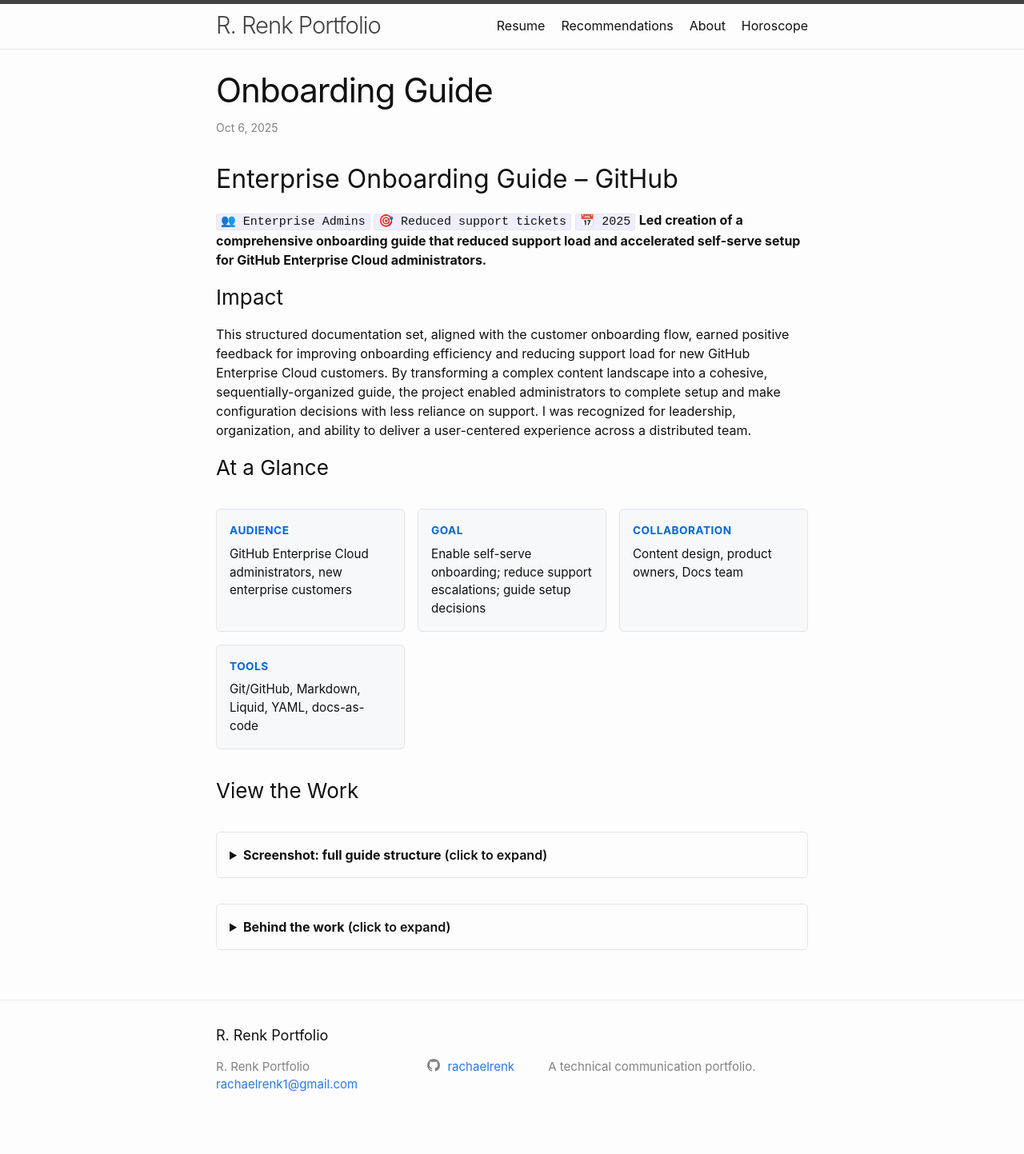
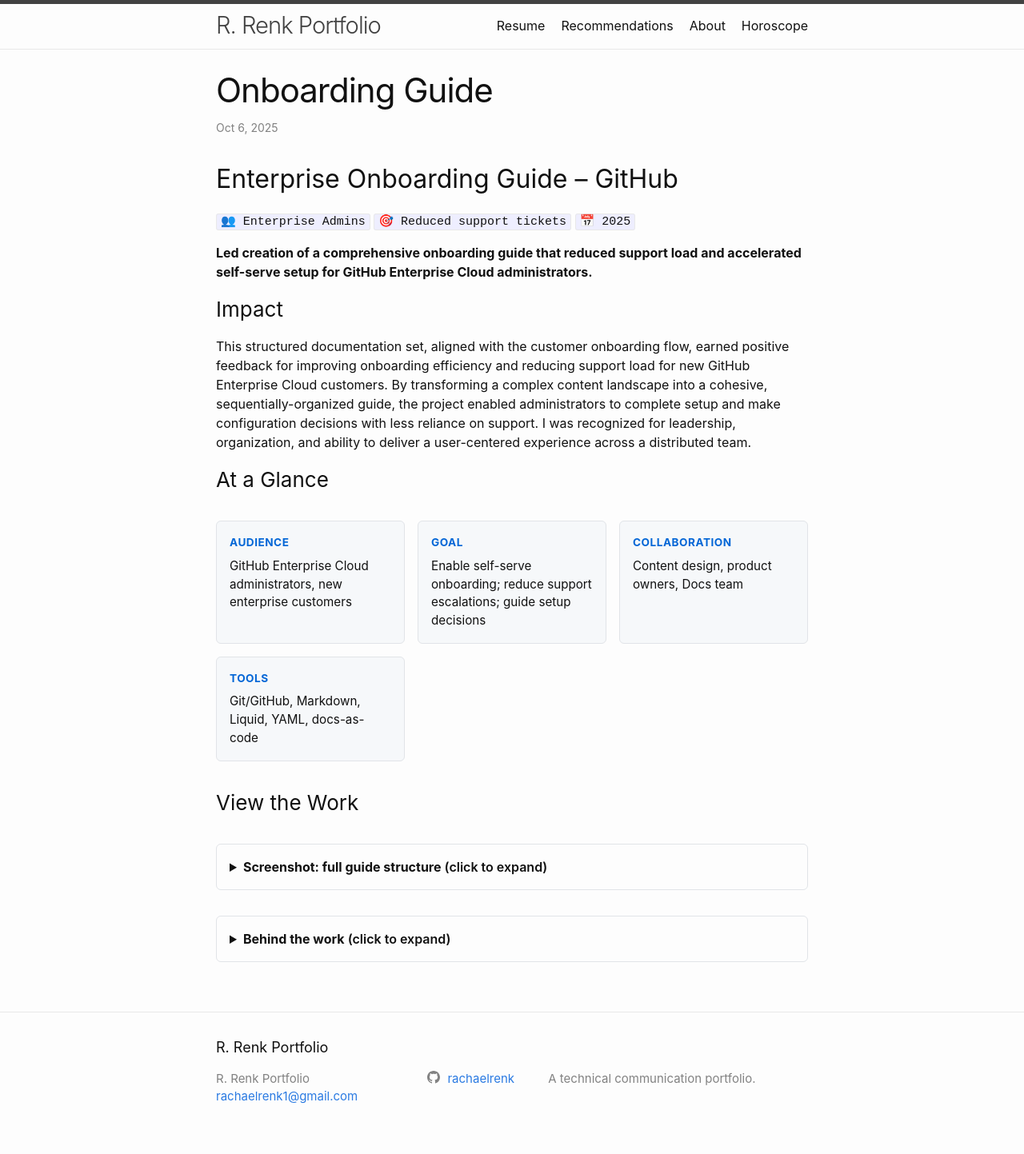
Before and after one commit to rachaelrenk/rachaelrenk.github.io, a Jekyll site: the page built from docs/_posts/2025-10-06-enterprise-onboarding-guide.markdown, in a window 1280 px wide. Shown: the whole page at 80% size. Built offline with Jekyll 4.4.1, drawn with Linux system fonts in a browser that asks for light colours.

Commit message:
test image URL

```diff
--- a/docs/_posts/2025-10-06-enterprise-onboarding-guide.markdown
+++ b/docs/_posts/2025-10-06-enterprise-onboarding-guide.markdown
@@ -5,7 +5,9 @@
 ---
 
 ## Enterprise Onboarding Guide – GitHub
+
 `👥 Enterprise Admins` `🎯 Reduced support tickets` `📅 2025`
+
 **Led creation of a comprehensive onboarding guide that reduced support load and accelerated self-serve setup for GitHub Enterprise Cloud administrators.**
 
 ### Impact
@@ -41,7 +43,7 @@
 
 <p><details id="screenshots"><summary><strong>Screenshot: full guide structure</strong> (click to expand)</summary>
 <p>This screenshot shows the complete information architecture of the onboarding guide. The expanded left navigation menu displays categories and topics designed to guide users sequentially through initial setup.</p>
-<p><img src="https://github.com/rachaelrenk/rachaelrenk.github.io/blob/portfolio_1/docs/assets/screenshots/ghec_onboarding_github.png" style="border: 1px solid black" alt="Enterprise onboarding guide showing full navigation structure" /></p>
+<p><img src="https://github.com/rachaelrenk/rachaelrenk.github.io/blob/portfolio_1/docs/assets/screenshots/ghec_onboarding_github.png?raw=true" style="border: 1px solid black" alt="Enterprise onboarding guide showing the full information architecture and navigation menu" /></p>
 <p><i>Screenshot captured September 2025.</i></p>
 </details></p>
 
--- a/docs/_posts/2026-01-28-environments-warp.markdown
+++ b/docs/_posts/2026-01-28-environments-warp.markdown
@@ -5,7 +5,9 @@
 ---
 
 ## "Environments" – Warp
+
 `👥 Developers` `🎯 Streamlined adoption` `📅 2025`
+
 **Helped developers use environments for agentic development with Warp through clear conceptual documentation that reduced setup friction and reliance on support.**
 
 ### Impact
```
